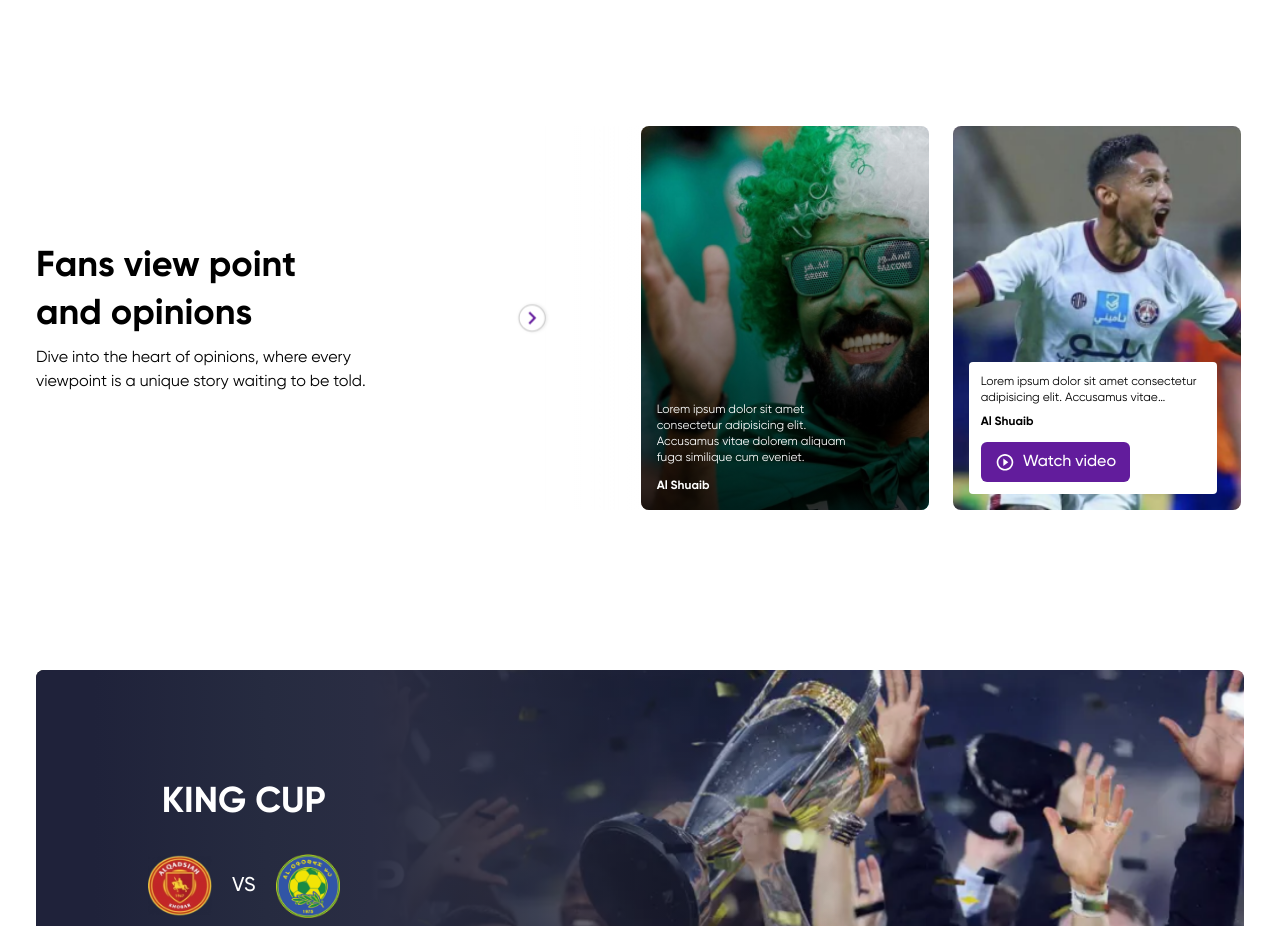
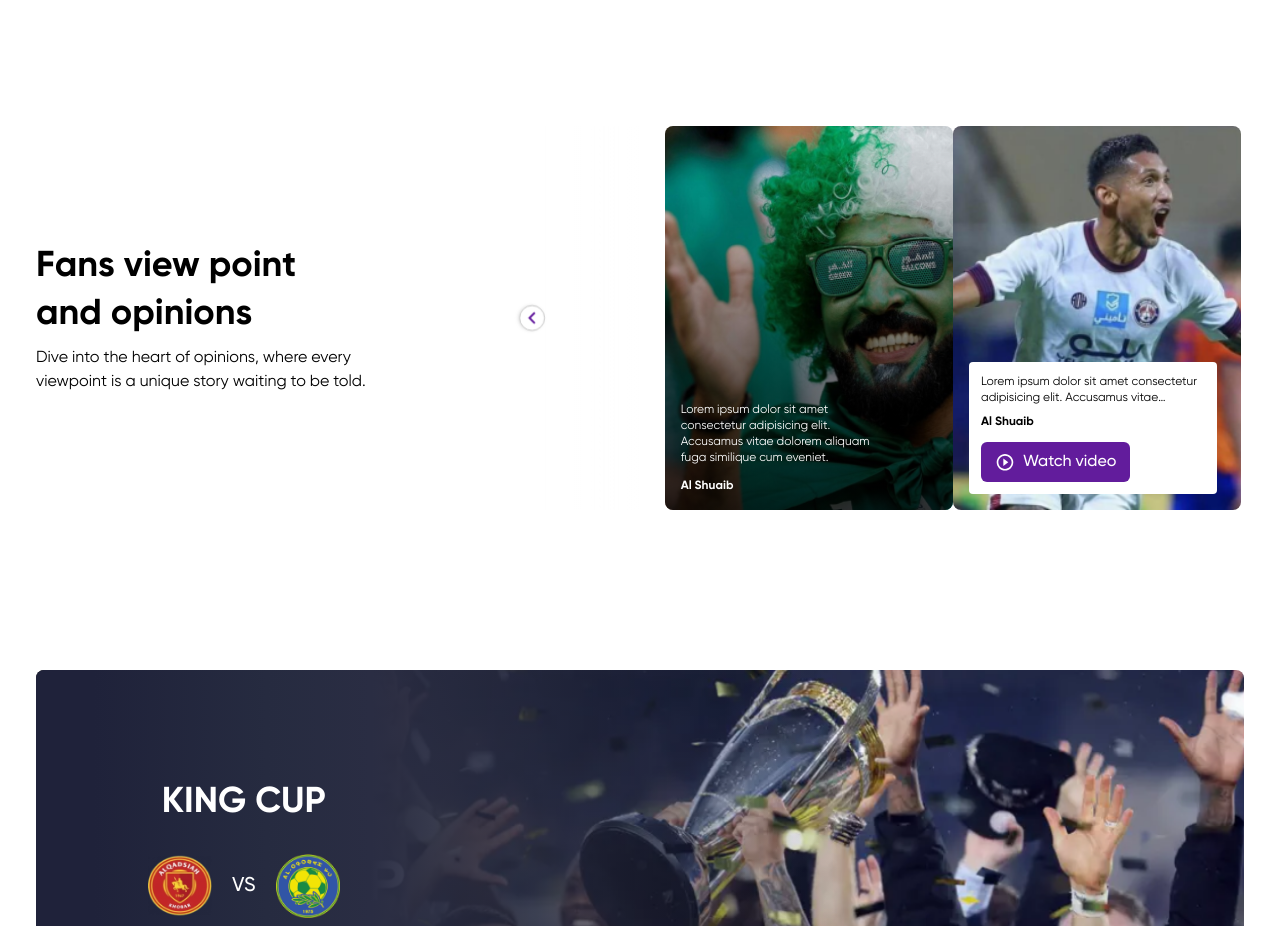
Before and after one commit to xyzeez/fasticket, a React (Vite) app: page /home in a window 1280 px wide. Shown: the part 2369-3295 px from the top of the page. Built offline with nearby package versions, Linux system fonts and the light colour scheme.

Commit message:
ui(app): added scale trasformation to slides

```diff
--- a/src/ui/FansViewPoints.jsx
+++ b/src/ui/FansViewPoints.jsx
@@ -40,7 +40,7 @@ const NextArrow = () => {
   const swiper = useSwiper();
   return (
     <button
-      className="w-fit -rotate-90 rounded-full border border-[hsla(0,0%,79%,1)] bg-[hsla(0,0%,100%,1)] shadow-[0px_1.5px_3px_0px_hsla(0,0%,0%,0.08),_0px_0px_4.5px_0px_hsla(0,0%,0%,0.02)] ring-0 transition-all duration-200 hover:scale-105 focus:outline-none focus:ring-1 focus:ring-black lg:mr-2"
+      className="w-fit rotate-90 scale-95 rounded-full border border-[hsla(0,0%,79%,1)] bg-[hsla(0,0%,100%,1)] shadow-[0px_1.5px_3px_0px_hsla(0,0%,0%,0.08),_0px_0px_4.5px_0px_hsla(0,0%,0%,0.02)] ring-0 transition-all duration-200 hover:scale-105 focus:outline-none focus:ring-1 focus:ring-black lg:mr-2"
       aria-label="Next category"
       onClick={() => swiper.slideNext()}
     >
@@ -57,10 +57,10 @@ const FansViewPoints = ({ relativeClasses, data }) => {
       grabCursor
       breakpoints={{
         1024: {
-          spaceBetween: 24,
+          spaceBetween: 0,
         },
       }}
-      className={`${relativeClasses} px-4 lg:grid lg:grid-cols-[3.5rem_1fr] lg:grid-rows-1 lg:px-0 lg:pr-14 xl:grid-cols-[8rem_1fr] xl:pr-32`}
+      className={`${relativeClasses} px-4 lg:grid lg:grid-cols-[3.5rem_1fr] lg:grid-rows-1 lg:px-0 lg:pr-20 xl:grid-cols-[8rem_1fr] xl:pr-[9.5rem]`}
       wrapperTag="ul"
       wrapperClass="lg:col-start-2  lg:col-end-3 lg:row-start-1 lg:row-end-2"
     >
@@ -71,7 +71,10 @@ const FansViewPoints = ({ relativeClasses, data }) => {
         <NextArrow />
       </div>
       {data.map((item, index) => (
-        <SwiperSlide key={index} className="grid w-fit grid-cols-1 grid-rows-1">
+        <SwiperSlide
+          key={index}
+          className="grid w-fit grid-cols-1 grid-rows-1 lg:pl-6 lg:transition-transform lg:duration-500 lg:[&.swiper-slide-next]:-translate-y-[5%] lg:[&.swiper-slide-next]:translate-x-[5%] lg:[&.swiper-slide-next]:scale-[90%] lg:[&.swiper-slide-next]:pl-0 lg:last:[&.swiper-slide-next]:-translate-y-[0%] lg:last:[&.swiper-slide-next]:translate-x-[0%] lg:last:[&.swiper-slide-next]:scale-[100%] lg:last:[&.swiper-slide-next]:pl-6"
+        >
           {item.videoLink ? (
             <ViewPointVideoCard data={item} />
           ) : (
```
